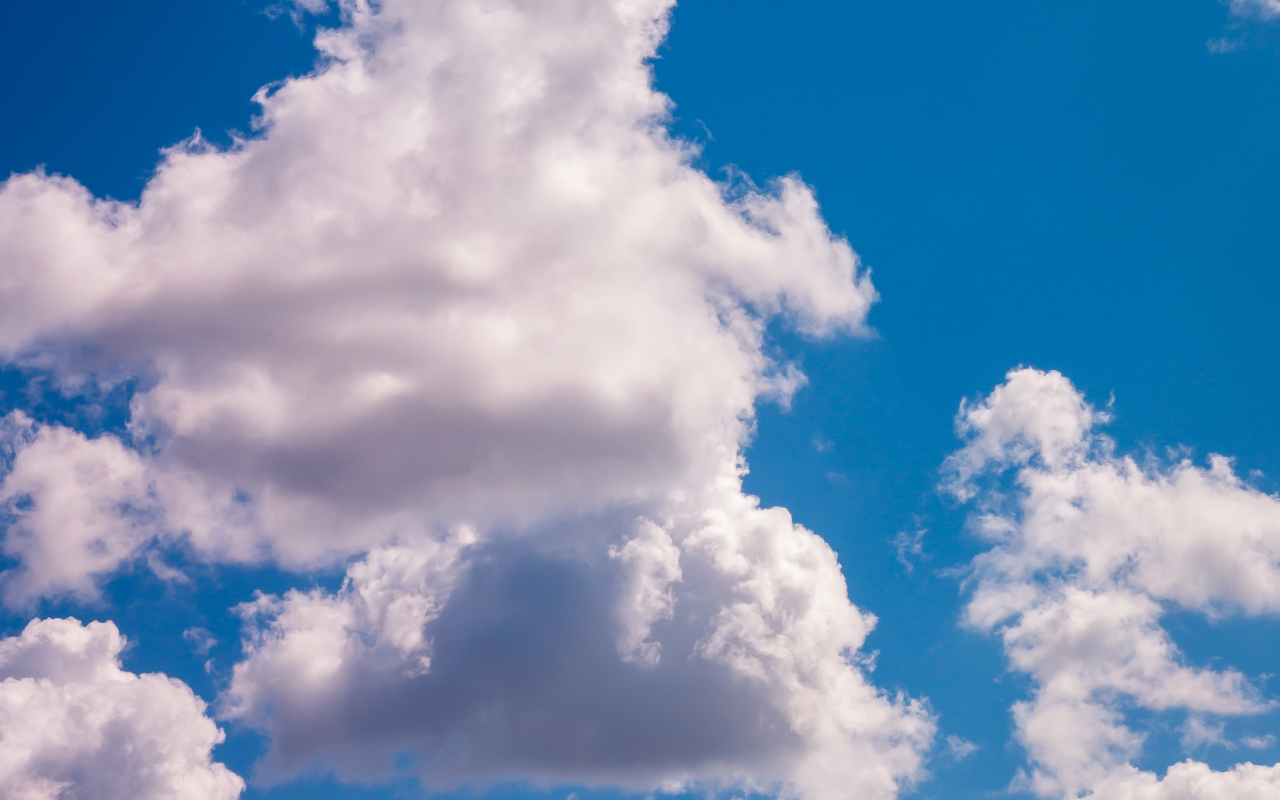
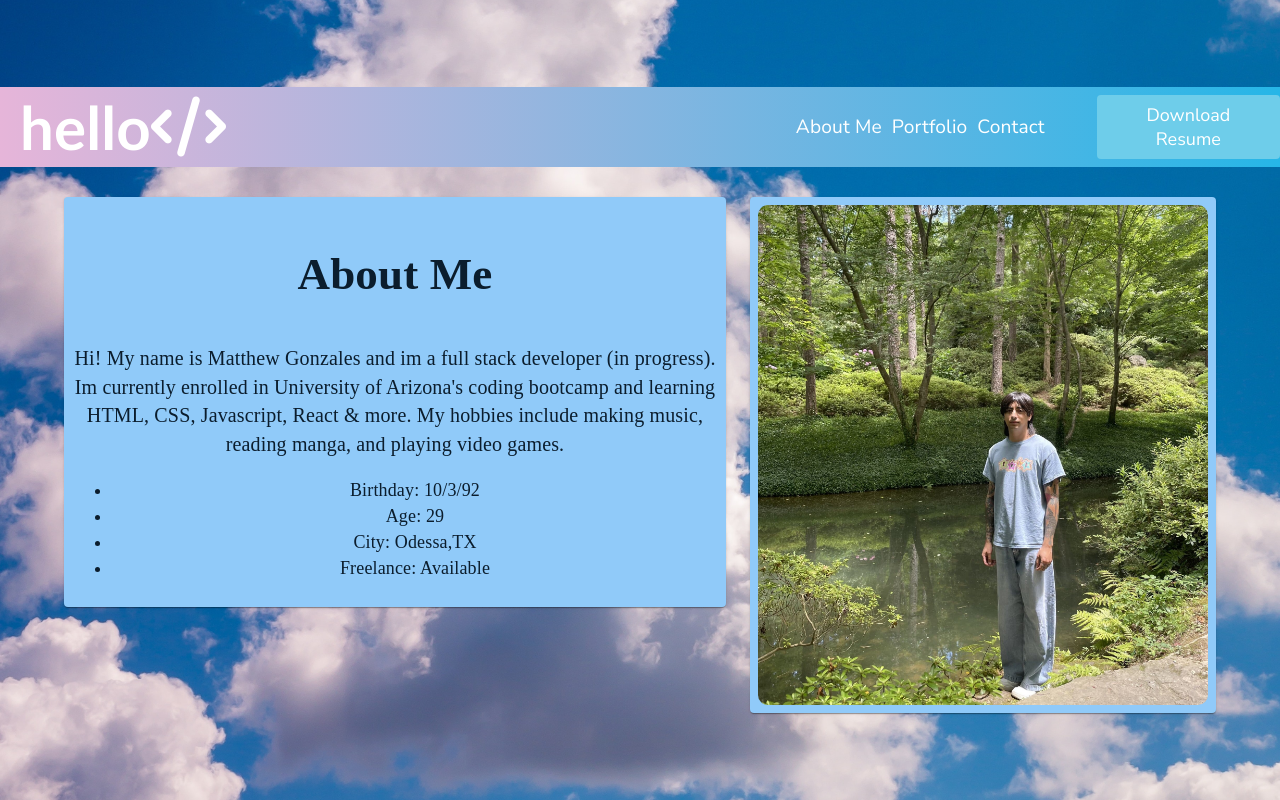
Before and after one commit to mattyjtx/react-portfolio, a React (Create React App) app: page /Home in a window 1280 px wide. Before the commit this address had no page. Built offline with nearby package versions, Linux system fonts and the light colour scheme.

Commit message:
changed aboutme to Home

```diff
--- a/src/App.js
+++ b/src/App.js
@@ -4,10 +4,9 @@ import Header from './components/Header/Header';
 import Navbar from './components/Navbar/Navbar';
 import { ThemeProvider, createTheme } from '@mui/material/styles'
 import {lightBlue} from '@mui/material/colors'
-import Portfolio from './components/Portfolio/Portfolio';
 import { BrowserRouter as Router, Routes, Route } from 'react-router-dom';
-import AboutMe from './pages/AboutMe/AboutMe';
 import LandingPage from './pages/LandingPage/LandingPage';
+import Home from './pages/Home/Home';
 
 const color = lightBlue[200]
 
@@ -35,7 +34,7 @@ function App() {
           <h1 className='title-name' >Matt Gonzales</h1>
       <Header /> */}
           <Route path= '/' element={<LandingPage />}></Route>
-          <Route path='/AboutMe' element={<AboutMe />}></Route>
+          <Route path='/Home' element={<Home />}></Route>
         </Routes>
       </>
     </Router>
--- a/src/pages/AboutMe/AboutMe.css
+++ /dev/null
@@ -1,5 +0,0 @@
-.sticky-nav {
-   display: flex;
-   justify-content: flex-start;
-   align-self: auto;
-}
--- /dev/null
+++ b/src/pages/Home/Home.css
@@ -0,0 +1,4 @@
+.sticky-nav {
+  position: fixed;
+  top: 0;
+}
--- a/src/pages/AboutMe/AboutMe.js
+++ b/src/pages/Home/Home.js
@@ -1,13 +1,14 @@
 import * as React from 'react';
 import Header from '../../components/Header/Header';
 import Navbar from '../../components/Navbar/Navbar';
+import './Home.css';
 import { useState } from "react";
 
 
-function AboutMe() {
+function Home() {
     return(
         <>
-            <Navbar className= 'sticky-nav'>
+            <Navbar className= 'sticky-nav' fixed="top">
                 </Navbar>
             <Header />
         </>
@@ -15,4 +16,4 @@ function AboutMe() {
 
 }
 
-export default AboutMe;
+export default Home;
--- a/src/pages/LandingPage/LandingPage.js
+++ b/src/pages/LandingPage/LandingPage.js
@@ -1,5 +1,4 @@
 import * as React from 'react';
-import AboutMe from '../AboutMe/AboutMe';
 import './LandingPage.css';
 import {BrowserRouter as Router, Link, Outlet} from 'react-router-dom';
 import Navbar from '../../components/Navbar/Navbar';
@@ -11,7 +10,7 @@ function LandingPage() {
             <>
                 <section>
                 <h1>matt gonzales</h1>
-                <Link to="/AboutMe">
+                <Link to="/Home">
                 <button className='enter-btn'>
                     press me
                 </button>
```
